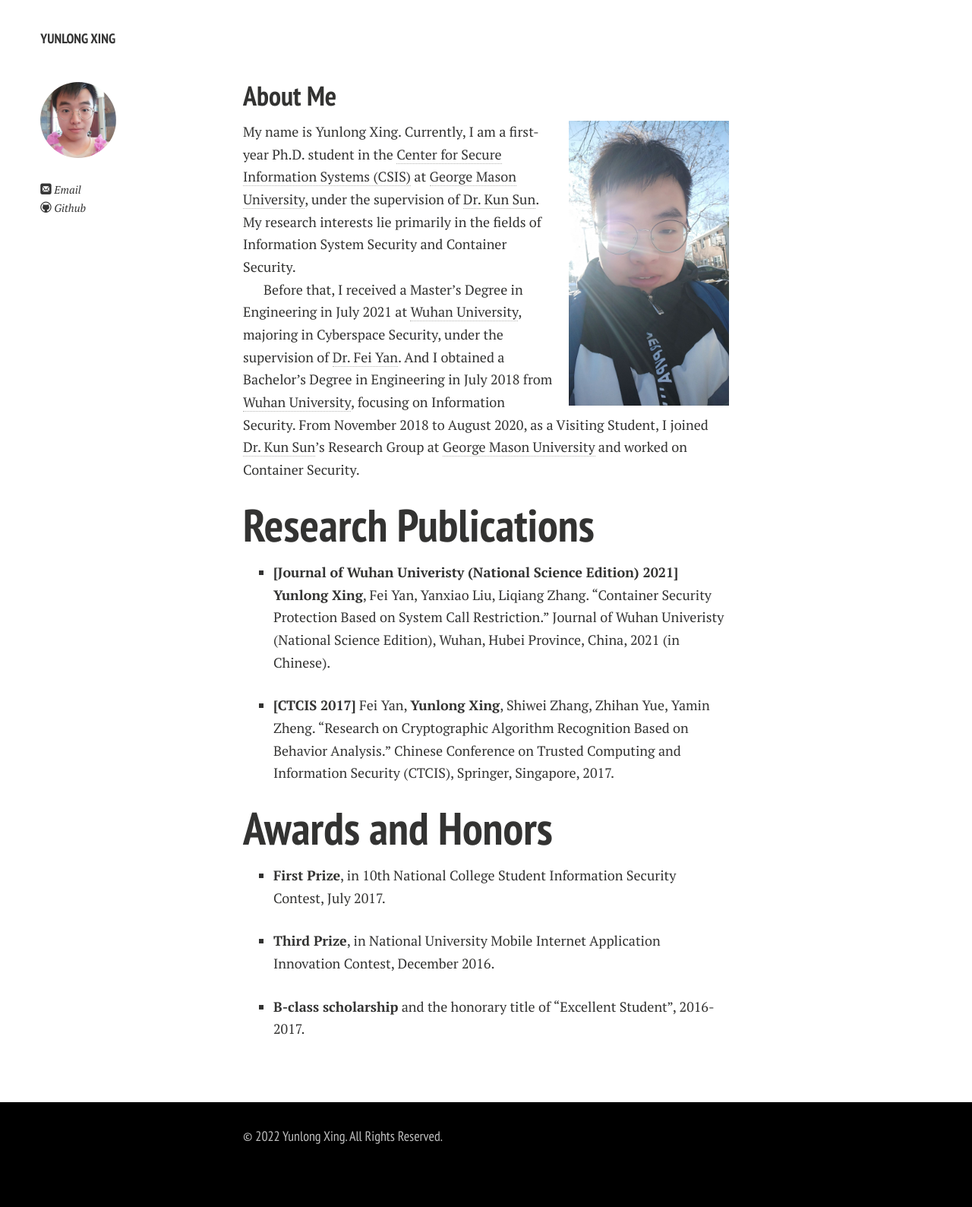
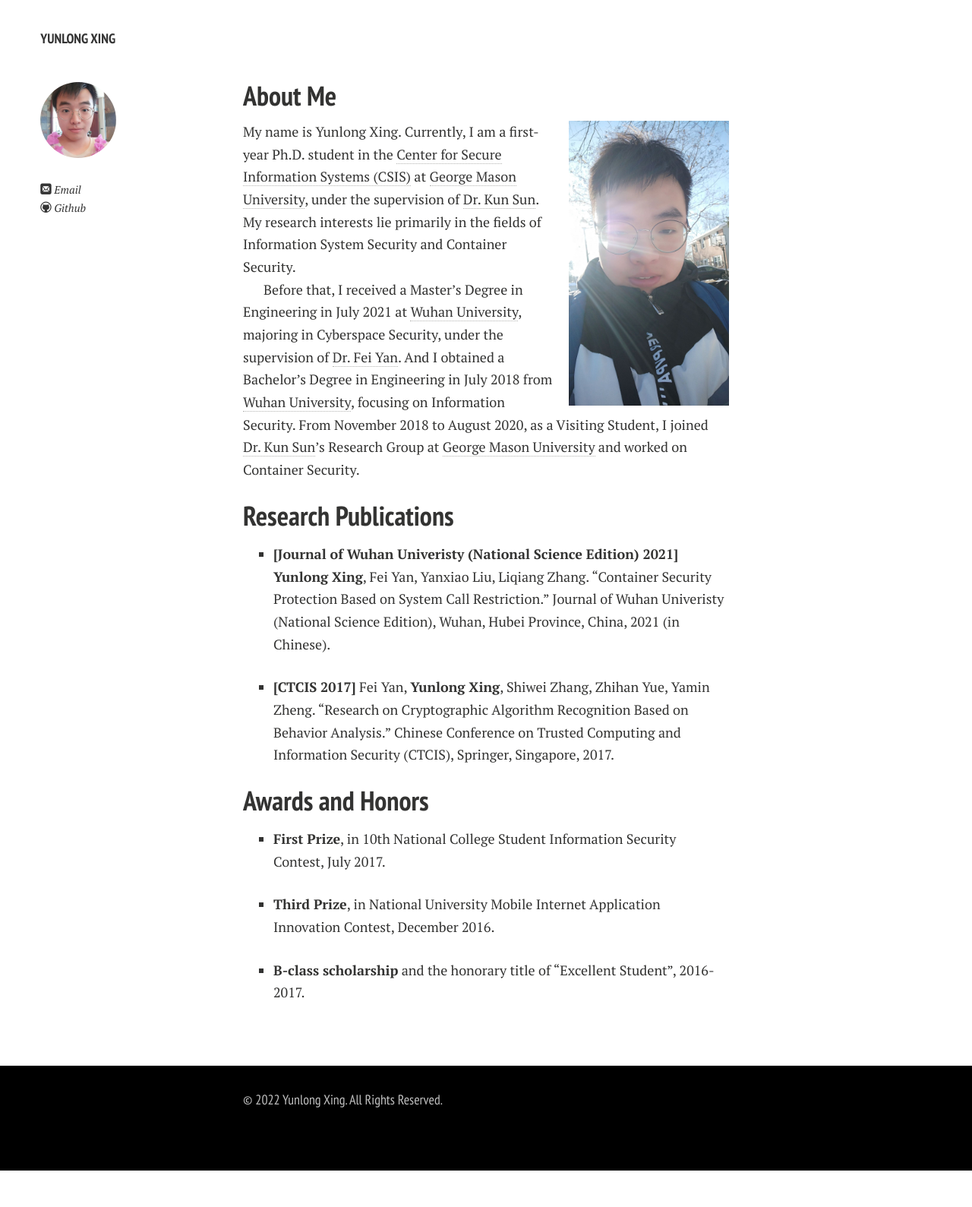
Before and after one commit to YunlongXing/HomePage, a Jekyll site: the page built from docs/index.md, in a window 1280 px wide. Shown: the whole page at 76% size. Built offline with Jekyll 4.4.1, drawn with Linux system fonts in a browser that asks for light colours; nearby versions of some CDN libraries; a style sheet for code colours, icons or effects is not loaded; our own code applies the rules of GitHub Pages for plain Markdown files; after the commit the page ends 1541 px from its top, so only the background shows below that.

```diff
--- a/docs/index.md
+++ b/docs/index.md
@@ -15,12 +15,12 @@ Before that, I received a Master's Degree in Engineering in July 2021 at [Wuhan
 [Dr. Fei Yan]: https://cse.whu.edu.cn/info/1256/3273.htm
 [Wuhan University]: https://en.whu.edu.cn/
 
-# Research Publications
+## Research Publications
 * **[Journal of Wuhan Univeristy (National Science Edition) 2021]** **Yunlong Xing**, Fei Yan, Yanxiao Liu, Liqiang Zhang. "Container Security Protection Based on System Call Restriction." Journal of Wuhan Univeristy (National Science Edition), Wuhan, Hubei Province, China, 2021 (in Chinese).
 
 * **[CTCIS 2017]** Fei Yan, **Yunlong Xing**, Shiwei Zhang, Zhihan Yue, Yamin Zheng. "Research on Cryptographic Algorithm Recognition Based on Behavior Analysis." Chinese Conference on Trusted Computing and Information Security (CTCIS), Springer, Singapore, 2017.
 
-# Awards and Honors
+## Awards and Honors
 * **First Prize**, in 10th National College Student Information Security Contest, July 2017.
 
 * **Third Prize**, in National University Mobile Internet Application Innovation Contest, December 2016.
```
